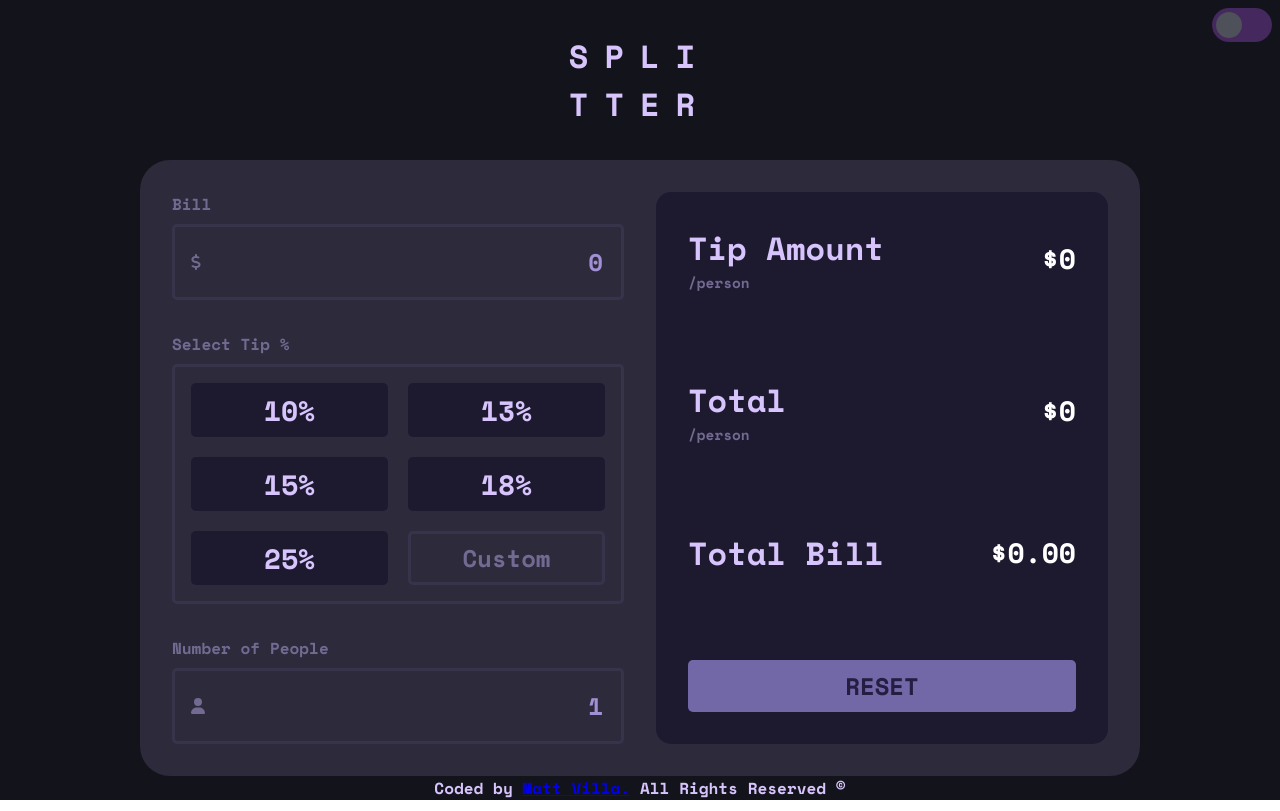
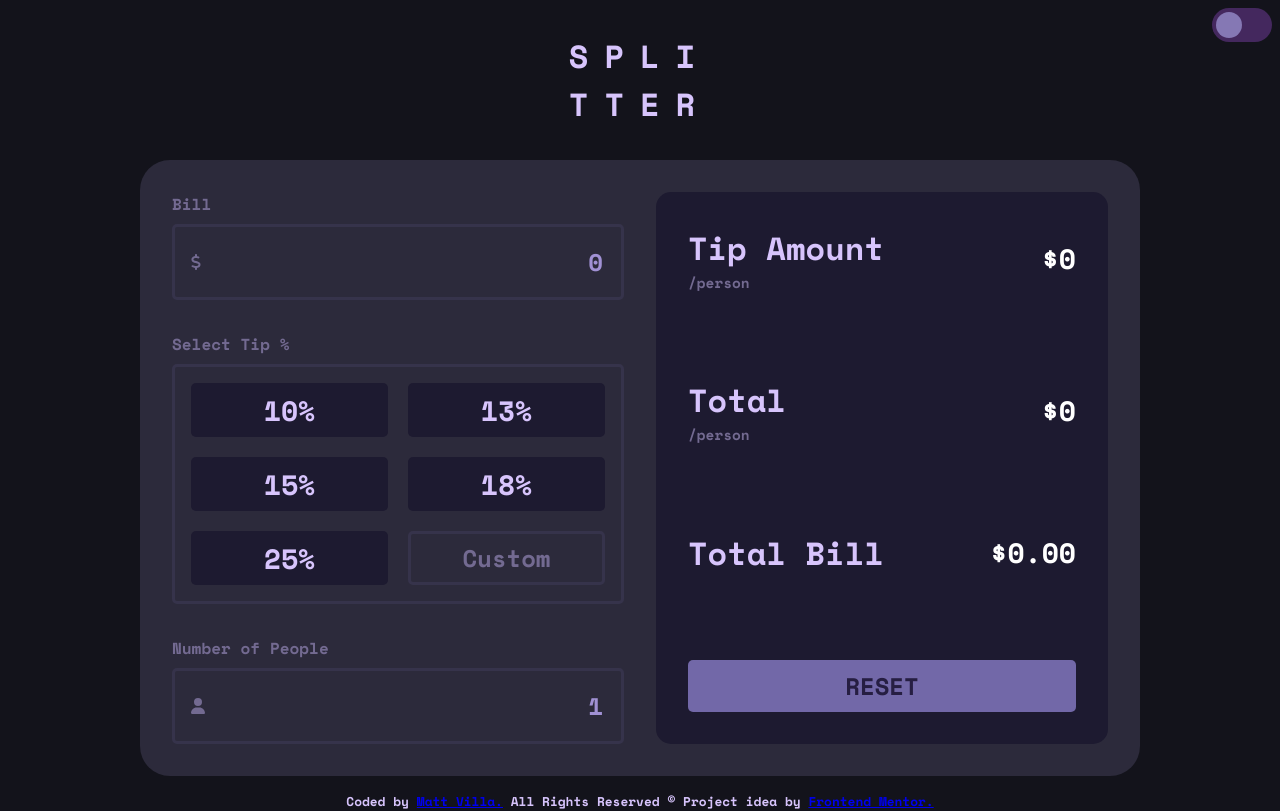
Before and after one commit to mv805/tip-calculator-app-react, a React (Create React App) app: page / in a window 1280 px wide. Built offline with nearby package versions, Linux system fonts and the light colour scheme.

Commit message:
Adjusted footer

```diff
--- a/src/App.css
+++ b/src/App.css
@@ -69,6 +69,8 @@ footer {
   color: var(--dark-area-font-bright);
   margin-top: auto;
   text-align: center;
+  font-size: .8rem;
+  padding-top: 1rem;
 }
 
 /*light switch*/
@@ -106,7 +108,7 @@ footer {
 }
 
 .slider:before {
-  background-color: rgb(78, 80, 90);
+  background-color: rgb(133, 120, 180);
   bottom: 4px;
   content: "";
   height: 26px;
--- a/src/App.js
+++ b/src/App.js
@@ -1,4 +1,3 @@
-import { useRef } from 'react';
 import './App.css';
 import LightSwitch from './components/LightSwitch';
 import TipCalculator from './components/TipCalculator';
@@ -15,6 +14,7 @@ function App() {
       <TipCalculator id="calculator" />
       <footer>
         Coded by <a href='https://github.com/mv805'>Matt Villa.</a> All Rights Reserved ©
+        Project idea by <a href='https://www.frontendmentor.io/home'>Frontend Mentor.</a>
       </footer>
     </div>
   );
```
